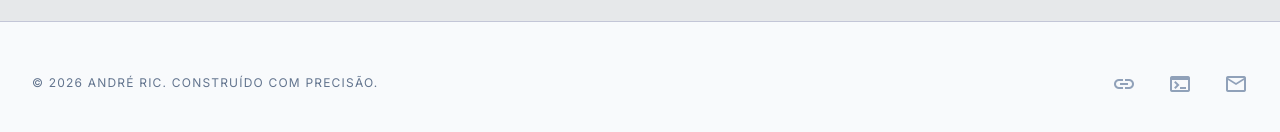
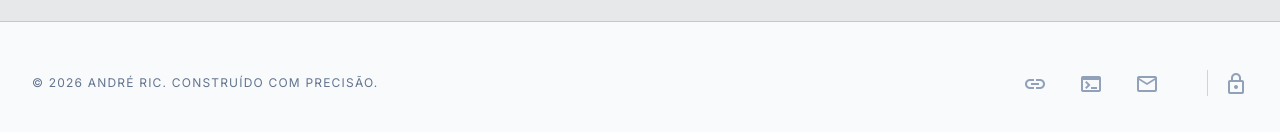
Before and after one commit to arporj/andreric.com, a React (Vite) app: page / in a window 1280 px wide. Shown: the part 4337-4469 px from the top of the page. Built offline with nearby package versions, Linux system fonts and the light colour scheme.

Commit message:
chore: adiciona Footer.tsx que estava pendente

```diff
--- a/src/components/Footer.tsx
+++ b/src/components/Footer.tsx
@@ -22,6 +22,11 @@ export const Footer = () => {
             <span className="sr-only">Email</span>
             <span className="material-symbols-outlined" style={{ fontVariationSettings: "'FILL' 0, 'wght' 400, 'GRAD' 0, 'opsz' 24", verticalAlign: "middle" }}>mail</span>
           </a>
+          {/* Admin Area Access using anchor for hard navigation initially */}
+          <a className="text-slate-400 hover:text-blue-500 transition-colors hover:-translate-y-1 transition-transform duration-300 ml-4 border-l border-slate-300 pl-4" href="/admin" title="Log in to Admin Area">
+            <span className="sr-only">Admin</span>
+            <span className="material-symbols-outlined" style={{ fontVariationSettings: "'FILL' 0, 'wght' 400, 'GRAD' 0, 'opsz' 24", verticalAlign: "middle" }}>lock</span>
+          </a>
         </div>
         <div className="md:hidden text-xs text-slate-400 italic">
           {footer.tagline}
```
